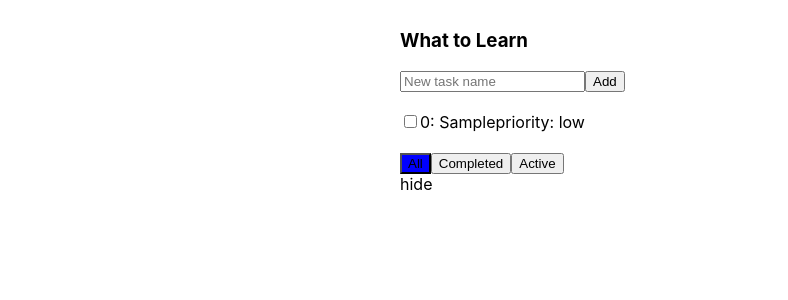
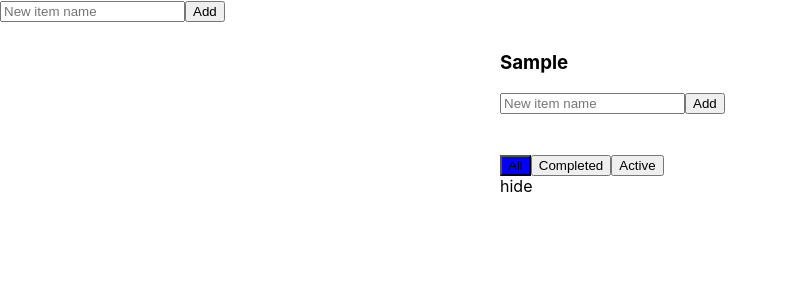
Before and after one commit to ArteeemPonomarev/ToDO-app, a React (Create React App) app: page / in a window 1280 px wide. Both pictures are taken after typing "Sample" into the empty fields and a click on the button "Add". Shown: the top 300 px of the page, without its empty margins (0-788 px from the left). Built offline with nearby package versions, Linux system fonts and the light colour scheme.

Commit message:
cssComb, 6th task

```diff
--- a/package.json
+++ b/package.json
@@ -32,6 +32,7 @@
     ]
   },
   "devDependencies": {
+    "csscomb": "^4.3.0",
     "gh-pages": "^2.2.0"
   }
 }
--- a/src/TodoListHeader.jsx
+++ b/src/AddNewItemForm.jsx
@@ -1,25 +1,21 @@
 import React from 'react';
 import PropTypes from 'prop-types';
 
-class TodoListHeader extends React.Component {
-    constructor(props) {
-        super(props);
-        this.newTaskTitleRef = React.createRef();
-    };
+class AddNewItemForm extends React.Component {
 
     state = {
         error: false,
         title:'',
     }
 
-    onAddTaskClick = () => {
+    onAddItemClick = () => {
         let newTitle = this.state.title.trim();
         if (newTitle === ''){
             this.setState({
                 error: true
             })
         } else {
-            this.props.addTask(newTitle);
+            this.props.addItem(newTitle);
             this.setState({
                 error: false,
                 title: ''
@@ -38,7 +34,7 @@
 
     onKeyPressAction = (e) => {
         if (e.key === 'Enter') {
-            this.onAddTaskClick();
+            this.onAddItemClick();
         }
     }
 
@@ -47,27 +43,23 @@
         let classForError = this.state.error === true ? 'error' :'';
 
         return (
-                 <div className="todoList-header">
-                    <h3 className="todoList-header__title">What to Learn</h3>
                     <div className="todoList-newTaskForm">
-
                         <input
                             type="text"
                             onChange={this.onInputChange}
                             className={classForError}
-                            placeholder="New task name"
+                            placeholder="New item name"
                             value={this.state.title}
                             onKeyPress={this.onKeyPressAction}/>
 
-                        <button  onClick = {this.onAddTaskClick}>Add</button>
+                        <button  onClick = {this.onAddItemClick}>Add</button>
                     </div>
-                </div>
         );
     }
 }
 
-export default TodoListHeader;
+export default AddNewItemForm;
 
-TodoListHeader.propTypes = {
+AddNewItemForm.propTypes = {
     onAddTaskClick: PropTypes.func
 }
--- a/src/App.css
+++ b/src/App.css
@@ -1,28 +1,27 @@
 .App {
-
+    display: flex;
+    flex-direction: row;
+    justify-content: center;
 }
 
 .todoList {
-  width: 500px;
-  margin: 0 auto;
+    width: 300px;
 }
 
 .todoList > div {
-  padding: 10px;
+    padding: 10px;
 }
 
-.todoList-task {
 
-}
 
 .filter-active {
-  background-color: blue;
+    background-color: blue;
 }
 
 .error {
-	border-color: red;
+    border-color: red;
 }
 
 .todoList-task.done {
-  opacity: 0.5;
- }
+    opacity: .5;
+}
--- a/src/App.jsx
+++ b/src/App.jsx
@@ -1,137 +1,73 @@
 import React from 'react';
-import './App.css';
-import TodoListHeader from './TodoListHeader';
-import TodoListTasks from './TodoListTasks';
-import TodoListFooter from './TodoListFooter';
+import './App.css'
+import TodoList from "./TodoList";
+import AddNewItemForm from "./AddNewItemForm";
 
 
 class App extends React.Component {
-
-    // eslint-disable-next-line no-useless-constructor
-    // constructor(props) {
-    //     super(props);
-    //     this.newTaskTitleRef = React.createRef();
-    // };
     componentDidMount() {
-        this.restoreState();
+        this.restoreState()
     }
 
+    nextTodoListId = 0;
+
     state = {
-        tasks: [
-            // { id: 0, isDone: true, title: "CSS", priority: "low" },
-            // { id: 1, isDone: false, title: "JS", priority: "low" },
-            // { id: 2, isDone: false, title: "ReactJS", priority: "high" },
-            // { id: 3, isDone: true, title: "Patterns", priority: "high" }
-        ],
+        todolists: []
+    }
 
-        filterValue: 'All'
-    };
-
-    nextTaskId = 0;
 
     saveState = () => {
-        // превращаем в строку, потому что Local storage может принять на хранение только строку
-        localStorage.setItem('our-state', JSON.stringify(this.state))
-        //хотим сохранять всякий раз, когда что-то(state) меняем
+        let stateAsString = JSON.stringify(this.state);
+        localStorage.setItem('main-state', stateAsString)
     }
 
     restoreState = () => {
+        //let state = this.state
         let state = {
-            tasks: [],
-            filterValue: 'All'
+            todolists: []
         }
-        let stateAsString = localStorage.getItem('our-state');
-        if (stateAsString){
-            state = JSON.parse(stateAsString);
+        let stateAsString = localStorage.getItem('main-state');
+        if (stateAsString) {
+            state = JSON.parse(stateAsString)
         }
         this.setState(state, () => {
-            this.state.tasks.forEach( task => {
-                if(task.id >= this.nextTaskId) {
-                    this.nextTaskId = task.id + 1;
+            this.state.todolists.forEach(tl => {
+                    if (tl.id >= this.nextTodoListId) {
+                        this.nextTodoListId = tl.id + 1;
+                    }
                 }
-            })
-        });
+            )
+        })
     }
 
-    addTask = (newTitle) => {
-        //let newText = this.newTaskTitleRef.current.value;
-        //this.newTaskTitleRef.current.value = '';
-        let newTask = {
-            id: this.nextTaskId,
-            isDone: false,
-            title: newTitle,
-            priority: 'low'
+
+    addTodoList = (title) => {
+        let newTodoList = {
+            id: this.nextTodoListId,
+            title: title,
         }
-
-        this.nextTaskId++;//---по длинне массива можно брать
-        let newTasks = [...this.state.tasks, newTask];
-        this.setState({tasks: newTasks}, this.saveState);
-        //this.setState принимает вторым параметром callback,который изменится строго после того, как изменится state
-    };
-
-    changeFilter = (newFilterValue) => {
-        this.setState({filterValue: newFilterValue}, this.saveState)
-    };
-
-    changeTask = (taskId, newPropobj) => {
-        let newTasks = this.state.tasks.map(t => {
-            if (t.id === taskId) {
-                return {...t, ...newPropobj}
-            }
-            return t
-        })
-        this.setState({tasks: newTasks}, this.saveState)
-    };
-
-    changeStatus = (taskId, isDone) => {
-        this.changeTask(taskId, {isDone: isDone})
-    };
-
-    changeTitle = (taskId, newTitle) => {
-        this.changeTask(taskId, {title: newTitle})
+        this.nextTodoListId++;
+        let newToDoLists = [...this.state.todolists, newTodoList];
+        this.setState({todolists: newToDoLists}, this.saveState);
     }
-
-    // changeTitle = (taskId, title) => {
-    //     let newTasks = this.state.tasks.map(t => {
-    //         if (t.id === taskId) {
-    //             return {...t, title: title}
-    //         }
-    //         return t
-    //     })
-    //     this.setState({tasks: newTasks})
-    // };
 
 
     render = () => {
 
-        let filteredTasks =
-            this.state.tasks.filter(t => {
-                // eslint-disable-next-line default-case
-                switch (this.state.filterValue) {
-                    case 'Active':
-                        return !t.isDone;
-                    case 'Completed':
-                        return t.isDone;
-                    case 'All':
-                        return true;
-                    default:
-                        return true;
-                }
-            });
+        const todoLists = this.state.todolists.map(tl => <TodoList key={tl.id}
+                                                                   id={tl.id}
+                                                                   title={tl.title}/>)
 
         return (
-            <div className="App">
-                <div className="todoList">
-                    <TodoListHeader addTask={this.addTask}/>
-                    <TodoListTasks tasks={filteredTasks}
-                                   changeStatus={this.changeStatus}
-                                   changeTitle={this.changeTitle}/>
-                    <TodoListFooter filterValue={this.state.filterValue}
-                                    changeFilter={this.changeFilter}
-                    />
+            <>
+                <div>
+                    <AddNewItemForm addItem={this.addTodoList}/>
                 </div>
-            </div>
-        );
+                <div className='App'>
+                    {todoLists}
+                </div>
+            </>
+        )
     }
 }
 
--- /dev/null
+++ b/src/TodoList.jsx
@@ -0,0 +1,144 @@
+import React from 'react';
+import AddNewItemForm from './AddNewItemForm';
+import TodoListTasks from './TodoListTasks';
+import TodoListFooter from './TodoListFooter';
+import TodoListTitle from "./TodoListTitle";
+
+
+class TodoList extends React.Component {
+
+    // eslint-disable-next-line no-useless-constructor
+    // constructor(props) {
+    //     super(props);
+    //     this.newTaskTitleRef = React.createRef();
+    // };
+    componentDidMount() {
+        this.restoreState();
+    }
+
+    state = {
+        tasks: [
+            // { id: 0, isDone: true, title: "CSS", priority: "low" },
+            // { id: 1, isDone: false, title: "JS", priority: "low" },
+            // { id: 2, isDone: false, title: "ReactJS", priority: "high" },
+            // { id: 3, isDone: true, title: "Patterns", priority: "high" }
+        ],
+
+        filterValue: 'All'
+    };
+
+    nextTaskId = 0;
+
+    //-----метод, который берет данные из стейта и передает в local storage----
+    saveState = () => {
+        // превращаем в строку, потому что Local storage может принять на хранение только строку
+        localStorage.setItem('our-state' + this.props.id, JSON.stringify(this.state))
+        //хотим сохранять всякий раз, когда что-то(state) меняем
+    }
+
+    //----метод, который берет данный из local storage и устанавливает их в стейт
+    restoreState = () => {
+        let state = {
+            tasks: [],
+            filterValue: 'All'
+        }
+        let stateAsString = localStorage.getItem('our-state' + this.props.id);
+        if (stateAsString) {
+            state = JSON.parse(stateAsString);
+        }
+        this.setState(state, () => {
+            this.state.tasks.forEach(task => {
+                if (task.id >= this.nextTaskId) {
+                    this.nextTaskId = task.id + 1;
+                }
+            })
+        });
+        //либо newTaskId помещаем в State и он тоже будет обновляться, после восстановления state
+    }
+
+    addTask = (newTitle) => {
+        //let newText = this.newTaskTitleRef.current.value;
+        //this.newTaskTitleRef.current.value = '';
+        let newTask = {
+            id: this.nextTaskId,
+            isDone: false,
+            title: newTitle,
+            priority: 'low'
+        }
+
+        this.nextTaskId++;//---по длинне массива можно брать
+        let newTasks = [...this.state.tasks, newTask];
+        this.setState({tasks: newTasks}, this.saveState);
+        //this.setState принимает вторым параметром callback,который изменится строго после того, как изменится state
+    };
+
+    changeFilter = (newFilterValue) => {
+        this.setState({filterValue: newFilterValue}, this.saveState)
+    };
+
+    changeTask = (taskId, newPropobj) => {
+        let newTasks = this.state.tasks.map(t => {
+            if (t.id === taskId) {
+                return {...t, ...newPropobj}
+            }
+            return t
+        })
+        this.setState({tasks: newTasks}, this.saveState)
+    };
+
+    changeStatus = (taskId, isDone) => {
+        this.changeTask(taskId, {isDone: isDone})
+    };
+
+    changeTitle = (taskId, newTitle) => {
+        this.changeTask(taskId, {title: newTitle})
+    }
+
+    // changeTitle = (taskId, title) => {
+    //     let newTasks = this.state.tasks.map(t => {
+    //         if (t.id === taskId) {
+    //             return {...t, title: title}
+    //         }
+    //         return t
+    //     })
+    //     this.setState({tasks: newTasks})
+    // };
+
+
+    render = () => {
+
+        let filteredTasks =
+            this.state.tasks.filter(t => {
+                // eslint-disable-next-line default-case
+                switch (this.state.filterValue) {
+                    case 'Active':
+                        return !t.isDone;
+                    case 'Completed':
+                        return t.isDone;
+                    case 'All':
+                        return true;
+                    default:
+                        return true;
+                }
+            });
+
+        return (
+            <div className="App">
+                <div className="todoList">
+                    <div className="todoList-header">
+                        <TodoListTitle headerName={this.props.title}/>
+                        <AddNewItemForm addItem={this.addTask}/>
+                    </div>
+                    <TodoListTasks tasks={filteredTasks}
+                                   changeStatus={this.changeStatus}
+                                   changeTitle={this.changeTitle}/>
+                    <TodoListFooter filterValue={this.state.filterValue}
+                                    changeFilter={this.changeFilter}
+                    />
+                </div>
+            </div>
+        );
+    }
+}
+
+export default TodoList;
--- /dev/null
+++ b/src/TodoListTitle.jsx
@@ -0,0 +1,12 @@
+import React from 'react';
+
+class TodoListTitle extends React.Component {
+
+    render = () => {
+        return (
+            <h3 className="todoList-header__title">{this.props.headerName}</h3>
+        );
+    }
+}
+
+export default TodoListTitle;
```
Also changed, not shown: 2 other files (tests, documents, lock files or other folders).
